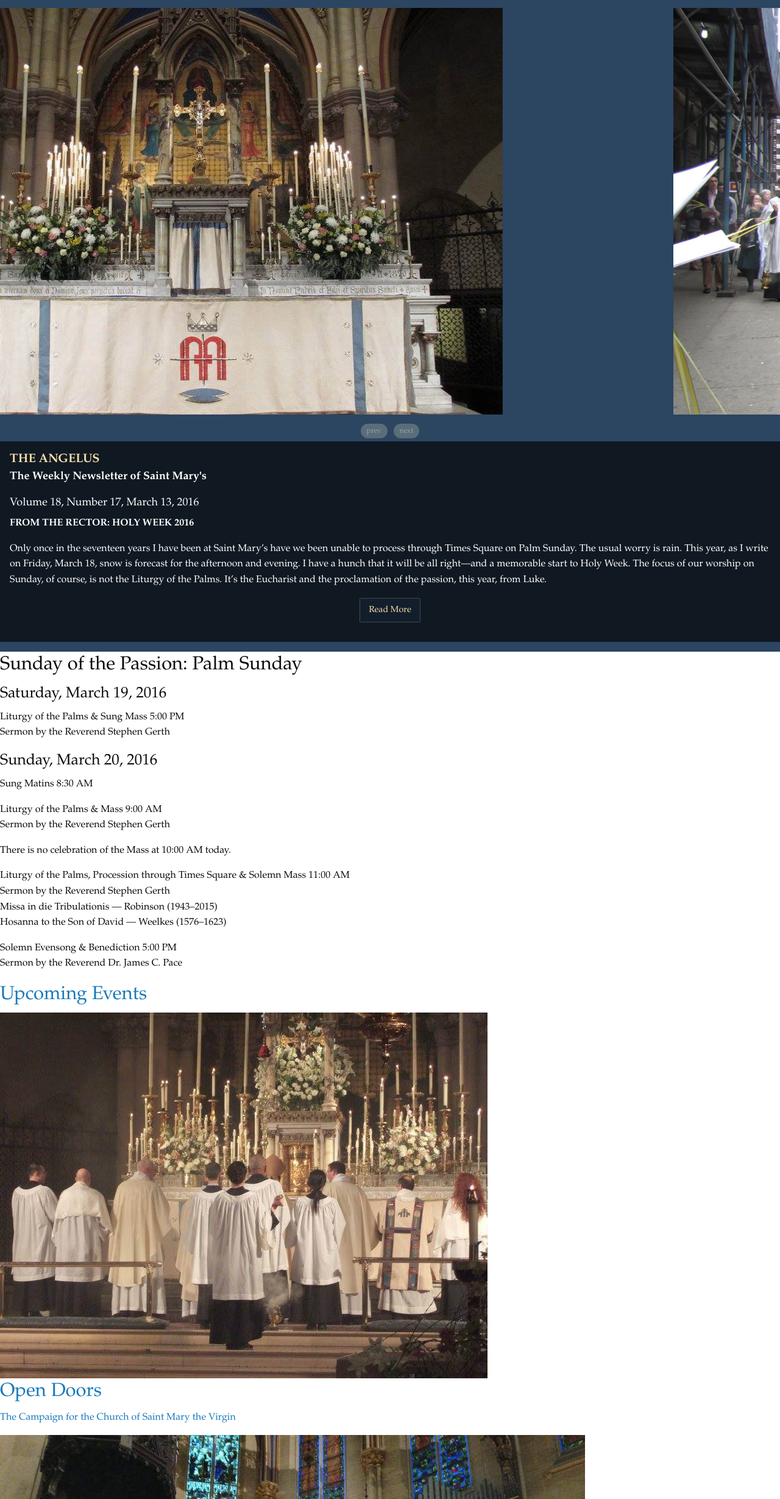
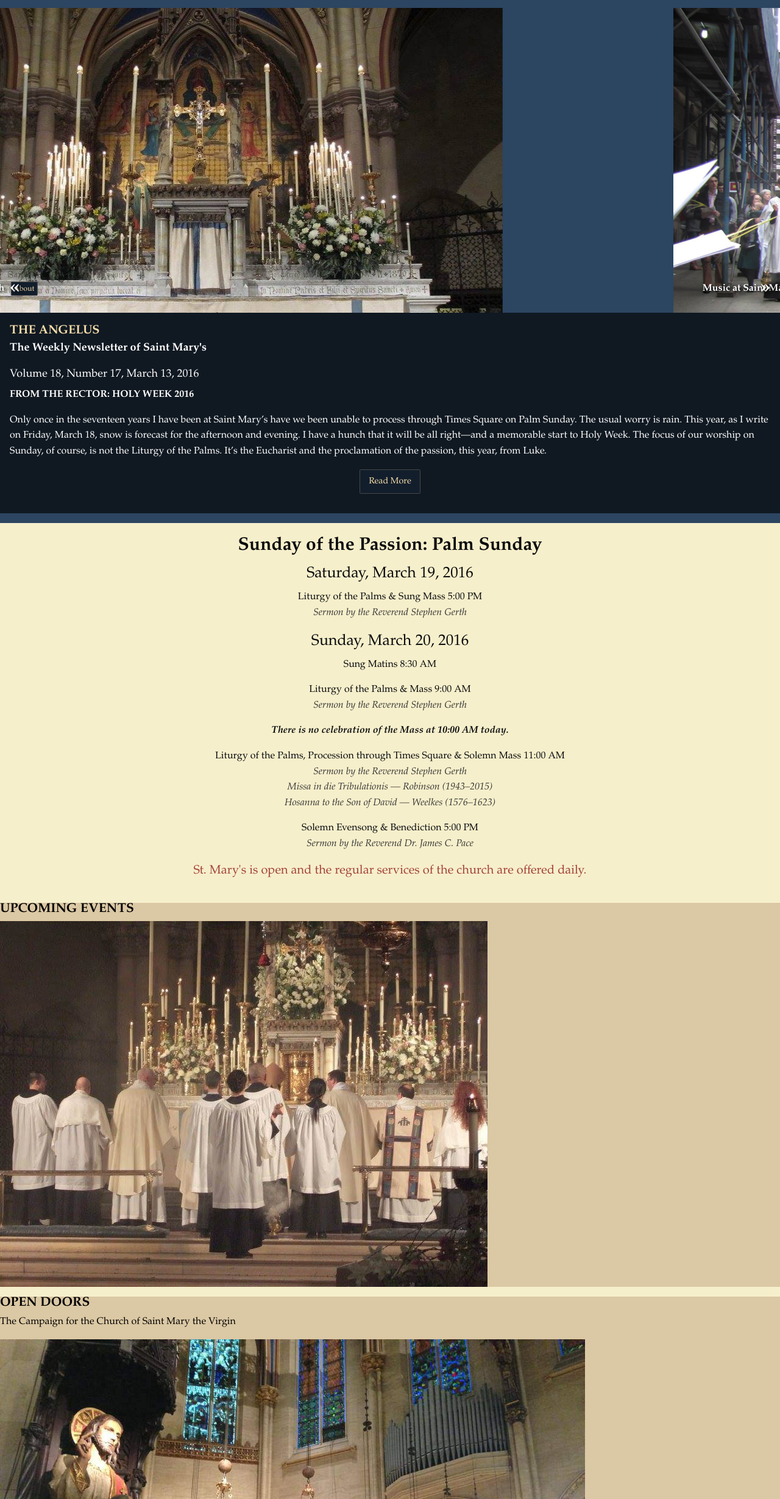
Before and after one commit to rsterbin/stmarys-redesign-mockup, a plain HTML site: page index.html in a window 1280 px wide. Shown: the part 212-2671 px from the top of the page at 61% size. Drawn offline with nearby package versions, Linux system fonts and the light colour scheme.

Commit message:
Much of the rest of the homepage (not the bottom footer)

```diff
--- a/inc/site/css/main.css
+++ b/inc/site/css/main.css
@@ -15,7 +15,7 @@ h1,h2,h3,h4,h5,h6 {
 }
 
 #header {
-    background: url(../images/clergy2.jpg) no-repeat center 42%;
+    background: url(../images/arch.jpg) no-repeat center 42%;
     background-size: cover;
     text-align: center;
 }
@@ -91,9 +91,147 @@ h1,h2,h3,h4,h5,h6 {
     text-align: center;
 }
 
-#home-angelus .button {
+#main .button {
     color: #f6dda9;
     border-color: #484647;
     border-radius: 0.125em;
     background-color: #121e2c;
 }
+
+.fill-item {
+    overflow: hidden;
+}
+
+.fill-item {
+    max-height: 500px;
+    overflow: hidden;
+    position: relative;
+}
+
+.fill-item img {
+    /* corrects inline gap in enclosing div */
+    display: block;
+    max-width: 100%;
+    /* just in case, to force correct aspect ratio */
+    height: auto !important;
+    width: auto\9; /* ie8+9 */
+    /* lt ie8 */
+    -ms-interpolation-mode: bicubic;
+}
+
+.fill-item a.caption {
+    position: absolute;
+    bottom: 0.75em;
+    left: 3em;
+    color: #fff;
+    font-weight: bold;
+    text-shadow: 0.125em 0.125em 0.25em #000;
+}
+
+#main .button.caption-tag {
+    padding: 0.375em;
+    margin-left: 0.5em;
+    margin-top: 1.325em;
+}
+
+/* carousel theme */
+
+.owl-carousel {
+    position: relative;
+}
+
+.owl-wrapper-outer {
+    position: relative;
+}
+
+.owl-controls {
+    position: absolute;
+    bottom: 0;
+    width: 100%;
+    padding: 1em;
+}
+
+.owl-controls .owl-prev,
+.owl-controls .owl-next {
+    font-size: 2em;
+    font-weight: bold;
+    text-shadow: 0.125em 0.125em 0.25em #000;
+}
+
+.owl-controls .owl-prev {
+    float: left;
+}
+
+.owl-controls .owl-next {
+    float: right;
+}
+
+/* end carousel theme */
+
+
+#home-bottom {
+    background-color: #f6efcb;
+}
+
+#home-services {
+    text-align: center;
+    padding-top: 1em;
+    padding-bottom: 1em;
+}
+
+#home-services h3 {
+    font-weight: bold;
+    font-size: 1.875em;
+}
+
+.service .notes {
+    font-style: italic;
+    color: #333;
+}
+
+.no-service {
+    font-style: italic;
+    font-weight: bold;
+}
+
+#home-services h5 {
+    color: #a44339;
+}
+
+.home-big-link {
+    background-color: #dbc8a4;
+    margin-bottom: 0.125em;
+}
+
+.home-big-link a h3 {
+    margin-top: 0.75em;
+    font-size: 1.325em;
+    line-height: 1em;
+    color: #000;
+    font-weight: bold;
+    text-transform: uppercase;
+}
+
+.home-big-link a .tagline {
+    color: #000;
+}
+
+#top-footer {
+    background-color: #49545f;
+    text-align: center;
+    color: #fff;
+    text-shadow: 0.025em 0.025em 0.125em #000;
+}
+
+#top-footer .columns {
+    padding: 1em;
+}
+
+#top-footer .columns .tagline {
+    margin-bottom: 0;
+}
+
+#top-footer h5 {
+    color: #fce5c0;
+    font-weight: bold;
+}
--- a/index.html
+++ b/index.html
@@ -19,7 +19,6 @@
         <link rel="icon" href="inc/site/images/favicon.ico" type="image/x-icon" />
         <link rel="stylesheet" href="https://cdn.jsdelivr.net/foundation/6.2.0/foundation.min.css" />
         <link rel="stylesheet" href="inc/owl-carousel/owl.carousel.css" />
-        <link rel="stylesheet" href="inc/owl-carousel/owl.theme.css" />
         <link rel="stylesheet" href="inc/site/css/main.css" />
 
         <script src="https://ajax.googleapis.com/ajax/libs/jquery/2.2.2/jquery.min.js"></script></script>
@@ -58,15 +57,31 @@
             <div class="column row collapse" id="main">
 
                 <div class="row" id="home-top">
-                    <div class="small-12 medium-7 large-8 columns">
-                        <div class="owl-carousel">
-                            <div class="fill-item"><img src="inc/site/images/home-slideshow/1.jpg" /></div>
-                            <div class="fill-item"><img src="inc/site/images/home-slideshow/2.jpg" /></div>
-                            <div class="fill-item"><img src="inc/site/images/home-slideshow/3.jpg" /></div>
-                            <div class="fill-item"><img src="inc/site/images/home-slideshow/4.jpg" /></div>
+                    <div class="small-12 large-8 columns">
+                        <div class="owl-carousel" id="homecarousel">
+                            <div class="fill-item">
+                                <img src="inc/site/images/home-slideshow/1.jpg" />
+                                <a href="#" class="caption">Around the Parish <button class="button hollow small caption-tag">About</button></a>
+                            </div>
+                            <div class="fill-item">
+                                <img src="inc/site/images/home-slideshow/2.jpg" />
+                                <a href="#" class="caption">Music at Saint Mary's <button class="button hollow small caption-tag">Music</button></a>
+                            </div>
+                            <div class="fill-item">
+                                <img src="inc/site/images/home-slideshow/3.jpg" />
+                                <a href="#" class="caption">Join the Flower Guild <button class="button hollow small caption-tag">Volunteer</button></a>
+                            </div>
+                            <div class="fill-item">
+                                <img src="inc/site/images/home-slideshow/4.jpg" />
+                                <a href="#" class="caption">Virtual Tour of the Building <button class="button hollow small caption-tag">History</button></a>
+                            </div>
+                            <div class="fill-item">
+                                <img src="inc/site/images/home-slideshow/5.jpg" />
+                                <a href="#" class="caption">Worship Schedule for Holy Week, 2016 <button class="button hollow small caption-tag">Worship</button></a>
+                            </div>
                         </div>
                     </div>
-                    <div class="small-12 medium-5 large-4 columns">
+                    <div class="small-12 large-4 columns">
                         <div id="home-angelus">
                             <h3>The Angelus</h3>
                             <p class="tagline">The Weekly Newsletter of Saint Mary's</p>
@@ -79,7 +94,7 @@
                 </div>
 
                 <div class="row" id="home-bottom">
-                    <div class="small-12 medium-6 large-7 columns">
+                    <div class="small-12 medium-5 large-7 columns" id="home-services">
                         <h3>Sunday of the Passion: Palm Sunday</h3>
 
                         <h4>Saturday, March 19, 2016</h4>
@@ -104,8 +119,10 @@
 
                         <p class="service">Solemn Evensong &amp; Benediction <span class="time">5:00 PM</span><br />
                         <span class="notes">Sermon by the Reverend Dr. James C. Pace</span></p>
+
+                        <h5>St. Mary's is open and the regular services of the church are offered daily.</h5>
                     </div>
-                    <div class="small-12 medium-6 large-5 columns">
+                    <div class="small-12 medium-7 large-5 columns">
                         <div class="row home-big-link">
                             <a href="#">
                                 <div class="small-5 columns">
@@ -131,14 +148,14 @@
                 </div>
             </div>
 
-            <div class="row top-footer">
+            <div class="row" id="top-footer">
                 <div class="small-12 columns">
                     <h5>The Church of Saint Mary the Virgin</h5>
                     <p class="tagline">145 West 46th Street &bull; New York City 10036-8502 &bull; 212.869.5830</p>
                 </div>
             </div>
 
-            <div class="row bottom-footer">
+            <div class="row" id="bottom-footer">
                 <div class="small-12 medium-7 columns social">
                     <ul>
                         <li class="facebook"><a href="#">Like Us</a></li>
@@ -154,9 +171,20 @@
             </div>
 
             <script>
+                function cropImages(id) {
+                    var $img = $('#' + id).find('.fill-item img');
+                }
                 $(document).foundation();
                 $(document).ready(function (){
-                    $(".owl-carousel").owlCarousel({ singleItem: true, autoPlay: true, navigation: true, pagination: false });
+                    $(".owl-carousel").owlCarousel({
+                        singleItem: true,
+                        autoPlay: true,
+                        navigation: true,
+                        navigationText: [ '&#x00ab;', '&#x00bb;' ],
+                        pagination: false,
+                        afterInit: function() { cropImages('homecarousel'); },
+                        afterUpdate: function() { cropImages('homecarousel'); }
+                    });
                 });
             </script>
         <div>
```
Also changed, not shown: inc/site/images/arch.jpg (added), inc/site/images/home-slideshow/5.jpg (added).
